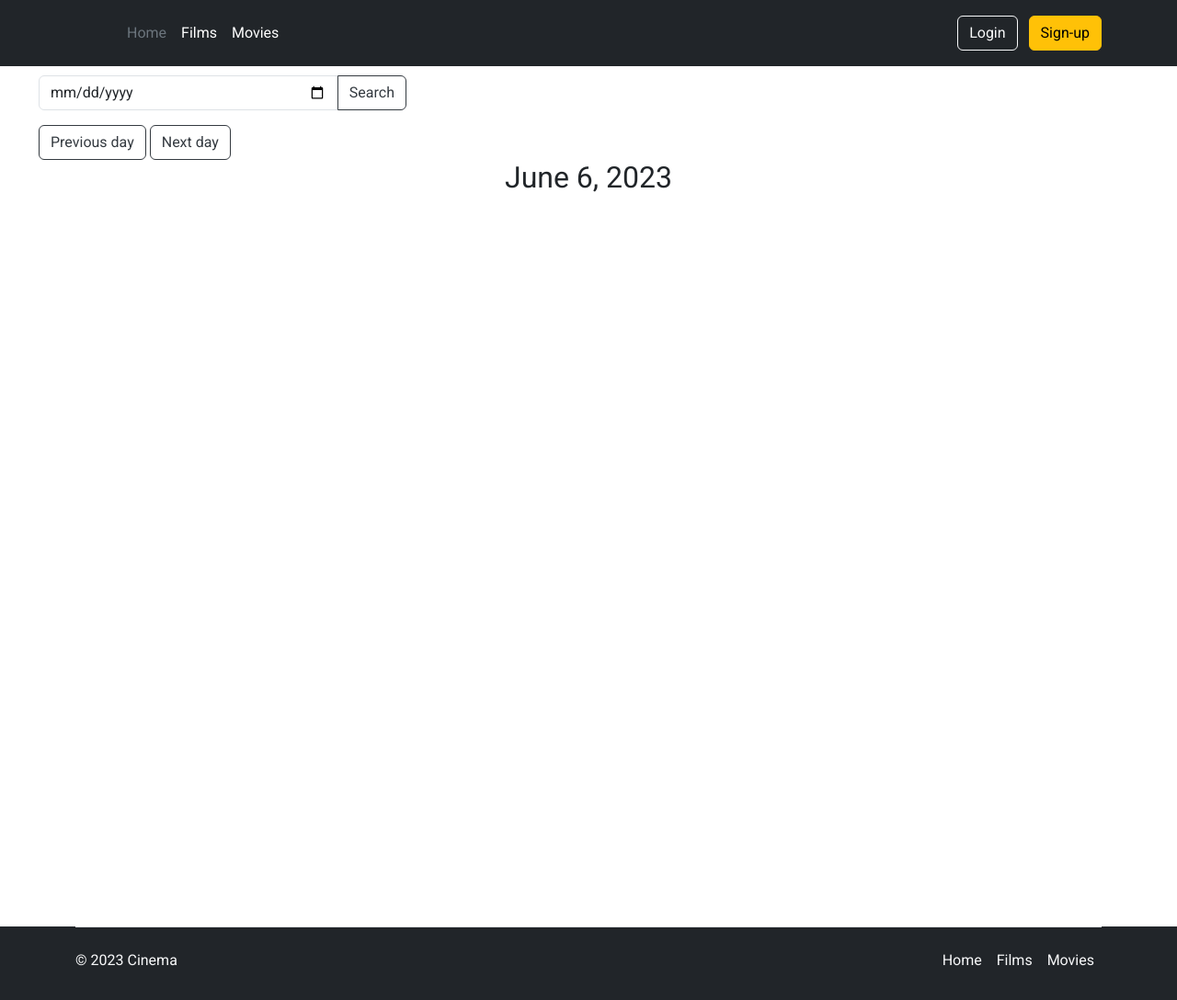
After one commit to RadekKusiak71/CinemaX, a Django app: page /movies/ in a window 1280 px wide. The commit adds this page. Shown: the whole page at 92% size. Run offline with Django 4.2, Linux system fonts and the light colour scheme; data comes from the database, SQL or seed files in the repository; both versions use the stored data as it was after the commit.

Commit message:
added 1 a tag

```diff
--- a/main/templates/main/base.html
+++ b/main/templates/main/base.html
@@ -19,7 +19,7 @@
             <ul class="nav col-12 col-lg-auto me-lg-auto mb-2 justify-content-center mb-md-0">
               <li><a href="{% url 'home_page' %}" class="nav-link px-2 text-secondary">Home</a></li>
               <li><a href="{% url 'movies_api_page' %}" class="nav-link px-2 text-white">Films</a></li>
-              <li><a href="" class="nav-link px-2 text-white">Movies</a></li>
+              <li><a href="{% url 'movies_page' %}" class="nav-link px-2 text-white">Movies</a></li>
 
             </ul>
 
@@ -53,7 +53,7 @@
             <ul class="nav col-md-4 justify-content-end ">
               <li class="nav-item"><a href="{% url 'home_page' %}" class="nav-link link-light px-2 text-light">Home</a></li>
               <li class="nav-item"><a href="{% url 'movies_api_page' %}" class="nav-link px-2 text-light">Films</a></li>
-              <li class="nav-item"><a href="" class="nav-link px-2 text-light">Movies List</a></li>
+              <li class="nav-item"><a href="{% url 'movies_page' %}" class="nav-link px-2 text-light">Movies</a></li>
             </ul>
           </footer>
         </div>
--- /dev/null
+++ b/main/templates/main/movies_created.html
@@ -0,0 +1,49 @@
+{% extends 'main/base.html' %}
+
+{% block title %}Cinema movies{% endblock %}
+
+{% block content %}
+<form method="GET">
+    <div class="input-group mb-3">
+        <input type="date" name="search_date" class="form-control" placeholder="Search movies by date">
+        <button type="submit" class="btn btn-outline-dark">Search</button>
+    </div>
+</form>
+<!-- PRZEWIJANIE DNI -->
+<form method="GET">
+    <button type="submit" name="last_day" class="btn btn-outline-dark">Previous day</button>
+    <button type="submit" name="next_day" class="btn btn-outline-dark">Next day</button>
+</form>
+<div class="movies-container">
+    <h2>{{ today }}</h2>
+    <!-- WARUNEK SPRAWDZANIA CZY SĄ SEANSE W DANYM DNIU ORAZ WYŚWIETLANIE ICH -->
+    {% if movies %}
+        {% for movie in movies %}
+            {% if today == movie.date %}
+                <div class="movie">
+                    <div class="movie-image">
+                        <img src="{{ movie.image }}" alt="{{ movie.title }}">
+                    </div>
+                    <div class="movie-description">
+                        <h3>{{ movie.title }} | {{ movie.time|time:"H:i" }}</h3>
+                        <p>{{ movie.description }}</p>
+                        <hr>
+                        <div class="buttons">
+                            <a href="" class="btn btn-outline-dark">Book</a>
+                            <!-- FUNKCJA DOSTĘPNA TYLKO DLA ADMINISTRATORÓW ( USUWANIE SEANSÓW + PRZECHODZENIE DO STRONY ZE WSZYSTKIMI REZERWACJAMI) -->
+                            {% if user.is_staff %}
+                                <a href="" class="btn btn-outline-secondary">Reservations</a>
+                                <a href="" class="btn btn-outline-danger">Cancel</a>
+                            {% endif %}
+                        </div>
+                    </div>
+                </div>
+            {% endif %}
+        {% endfor %}
+    {% else %}
+        <div class="movies-container-no-movies">
+            <h1>There are no movies planned...</h1>
+        </div>
+    {% endif %}
+</div>
+{% endblock %}
--- a/main/templates/main/register.html
+++ b/main/templates/main/register.html
@@ -5,7 +5,7 @@
 {% block content %}
 {% load crispy_forms_tags %}
 <div class="register_form_container">
-    <h1 style="text-align: center;">CREATE ACCONT</h1>
+    <h1 style="text-align: center;">Register form</h1>
     <form action="" method="POST" class="register">
         <!-- FORMULARZ REJESTRACJI BODY FORMULARZA JEST W FORMS.PY I PLIKU VIEWS.PY -->
         {% csrf_token %}
--- a/main/urls.py
+++ b/main/urls.py
@@ -6,6 +6,7 @@ urlpatterns = [
     path('register/',views.RegisterRequest.as_view(),name='register_page'),
     path('login/',views.LoginRequest.as_view(),name='login_page'),
     path('logout/',views.LogoutRequest.as_view(),name='logout_req'),
-    path('movies_api,',views.MovieListAPI.as_view(),name='movies_api_page'),
-    path('movies_api/creator/<str:pk>',views.MovieCreator.as_view(),name='movie_creator_page')
+    path('movies_api/,',views.MovieListAPI.as_view(),name='movies_api_page'),
+    path('movies_api/creator/<str:pk>',views.MovieCreator.as_view(),name='movie_creator_page'),
+    path('movies/',views.MoviesCreated.as_view(),name='movies_page'),
 ]
--- a/main/views.py
+++ b/main/views.py
@@ -20,7 +20,7 @@ from .models import UserProfile,Room,Movie,Seat,Ticket
 
 #GLOBAL VARIABLES
 page = 1
-
+date_today = date.today()
 
 #ABSTRACT CLASS WITH FORM VALIDATION
 class FormValidation(ABC):
@@ -92,7 +92,6 @@ class MovieCreator(FormValidation,View):
         if form.is_valid():
             form_data = self.get_form_dict(form)
             movie = self.get_api_data(pk,'fa16995ba428cf9d86c0d548254c7ffe')
-
             if self.get_room_status(form_data['room'],form_data['time']):
                 messages.error(self.request,error_msg)
                 return redirect(error_url,pk)
@@ -144,6 +143,7 @@ class MovieListAPI(View):
     #MOVIES LIST FROM API HANDLING + SITE FUNCIONALITY (PAGINATION,SEARCH INPUT)
     def get_api_data(self,request):
         global page
+
         if 'next_page' in request.GET:
             page = self.get_next_page(page)
         elif 'last_page' in request.GET:
@@ -168,6 +168,36 @@ class MovieListAPI(View):
                 movies = []
         return movies
 
+#CREATED MOVIES PAGE
+class MoviesCreated(View):
+    date_today = datetime.now().date()
+
+    def get(self, request):
+        movies = Movie.objects.all()
+
+        if 'last_day' in request.GET:
+            self.get_previous_day()
+        elif 'next_day' in request.GET:
+            self.get_next_day()
+        elif 'search_date' in request.GET:
+            self.get_date()
+
+        context = {'movies': movies, 'today': MoviesCreated.date_today}
+        return render(request, 'main/movies_created.html', context)
+
+    #DATE CHANGING METHODS
+    def get_next_day(self):
+        MoviesCreated.date_today += timedelta(days=1)
+
+    def get_previous_day(self):
+        MoviesCreated.date_today -= timedelta(days=1)
+
+    #HANDLING SEARCH BY CALENDAR ALSO CHANGING FORMAT OF DATE FOR YEAR - MOTH - DAY
+    def get_date(self):
+        MoviesCreated.date_today = datetime.strptime(self.request.GET.get('search_date'), '%Y-%m-%d').date()
+
+    def post_delete_movie(self,movie_id):
+        pass
 
 #HOME PAGE RENDERING
 class HomePage(View):
```
Also changed, not shown: db.sqlite3.
